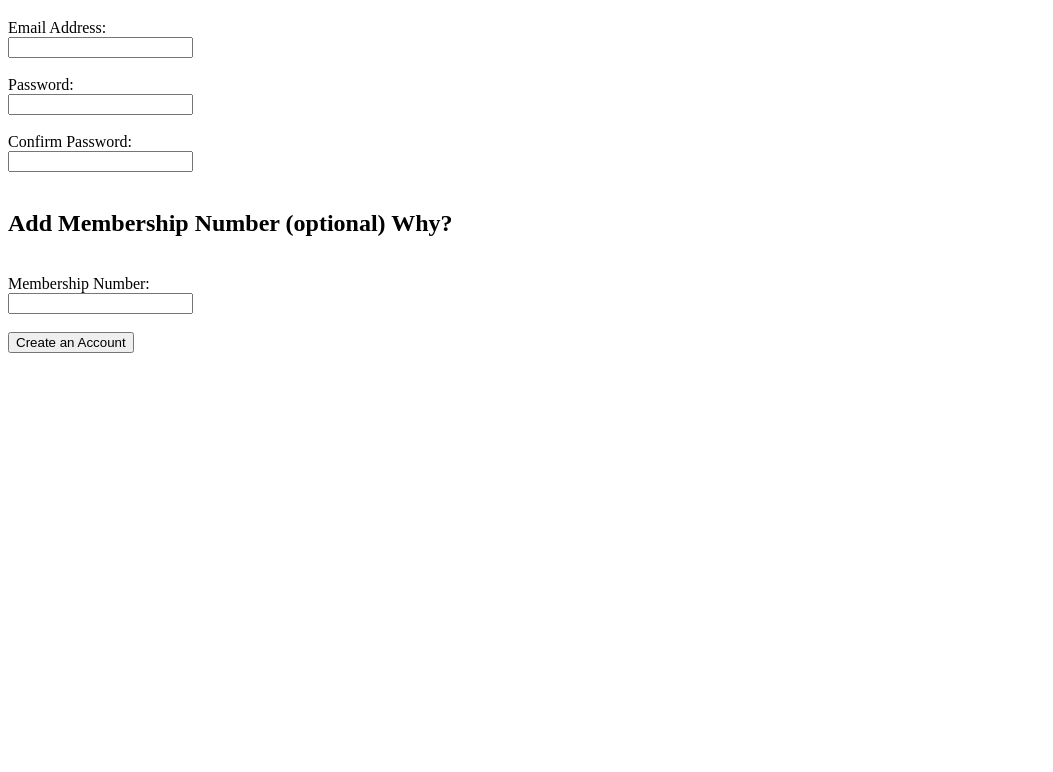
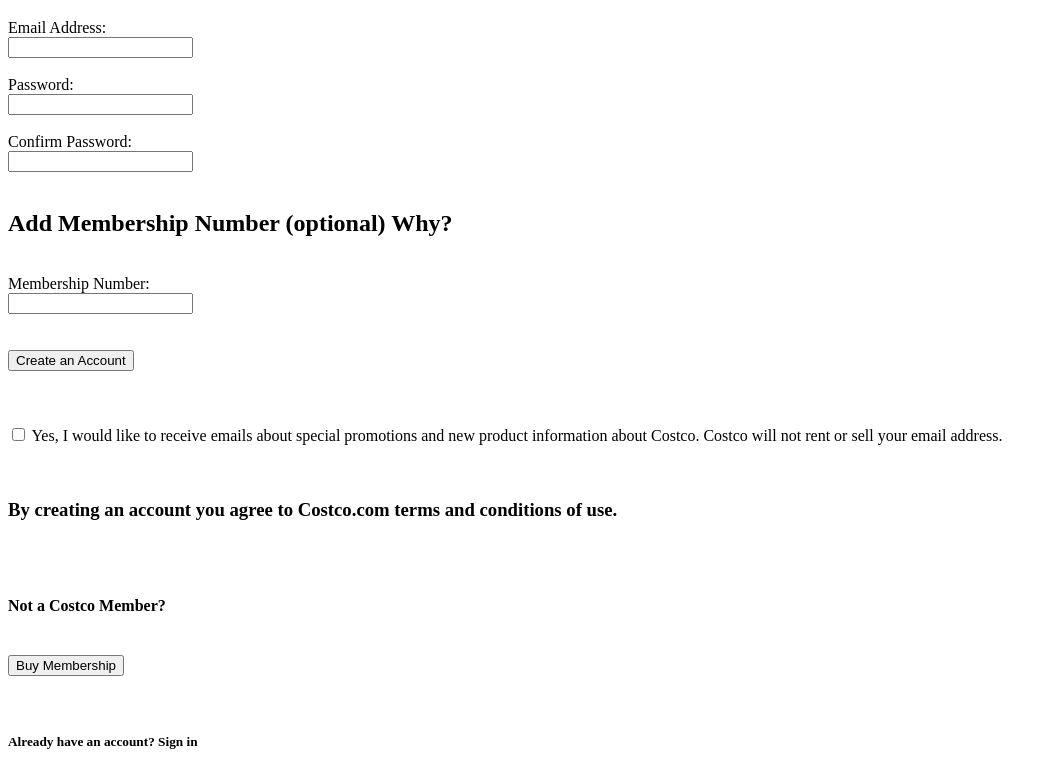
Before and after one commit to rakshitha-1311/web, a plain HTML site: page index.html in a window 1280 px wide. Shown: the part 605-1377 px from the top of the page, without its empty margins (0-1053 px from the left). Before the commit the page ends 984 px from the top, so only its background shows below. Drawn offline with Linux system fonts and the light colour scheme.

Commit message:
Update index.html

```diff
--- a/index.html
+++ b/index.html
@@ -20,6 +20,20 @@
         <label for="fname">Membership Number:</label><br>
         <input type="text" id="fname" name="fname"><br>
         <br>
+        <br>
         <input type="submit" value="Create an Account"><br><br>
+        <br>
+        <br>
+        <input type="checkbox" id="icheckbox" name="icheckbox">
+        <label for="icheckbox">Yes, I would like to receive emails about special promotions and new product information about Costco. Costco will not rent or sell your email address.</label><br><br>
+        <br>
+        <h3>By creating an account you agree to Costco.com terms and conditions of use.</h3>
+            <br>
+            <br>
+        <h4>Not a Costco Member?</h4>
+        <br> <input type="submit" value="Buy Membership"><br><br>
+        <br>
+        <h5>Already have an account?  Sign in</h5>
+
     </body>
 </html>
```
